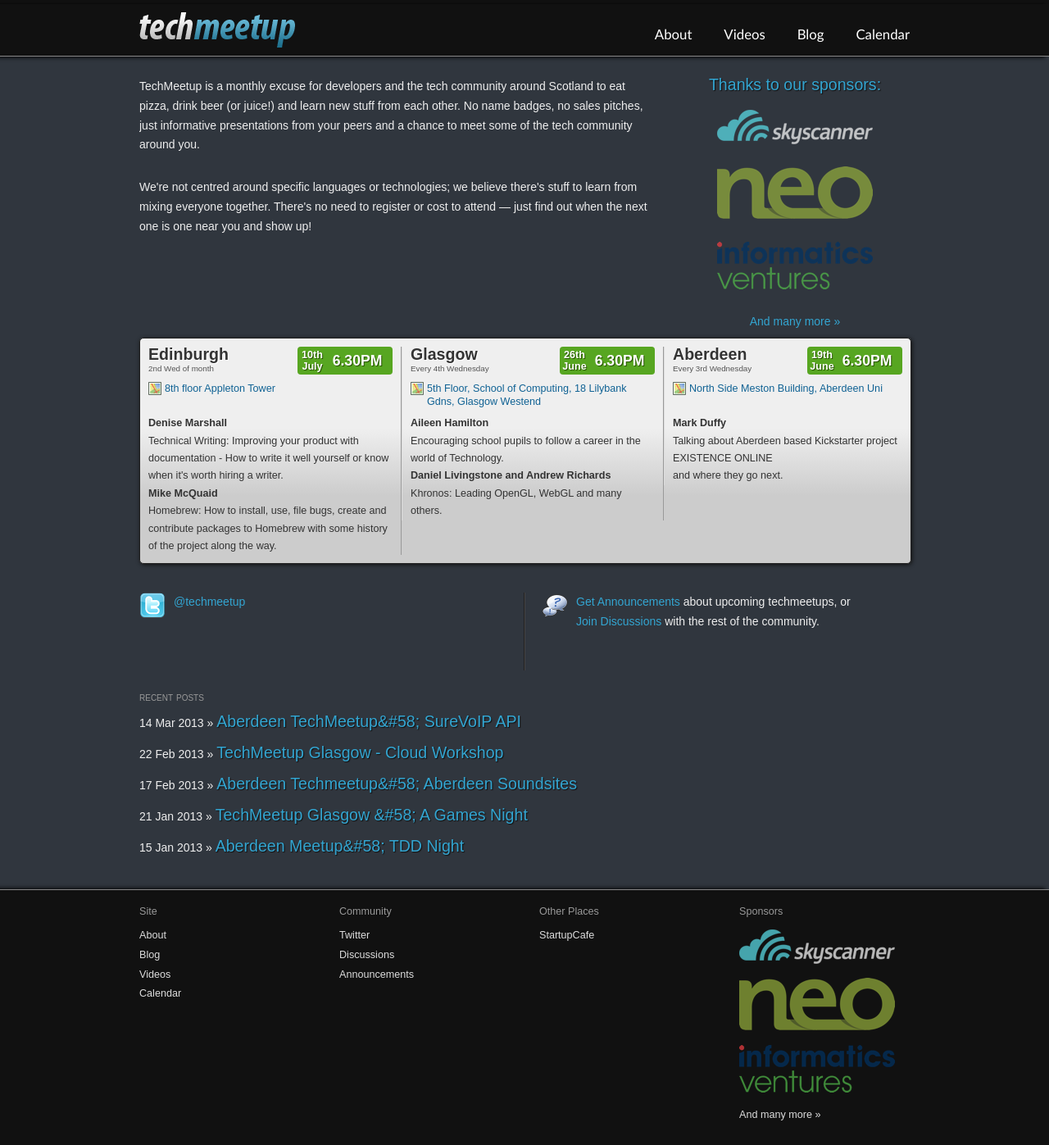
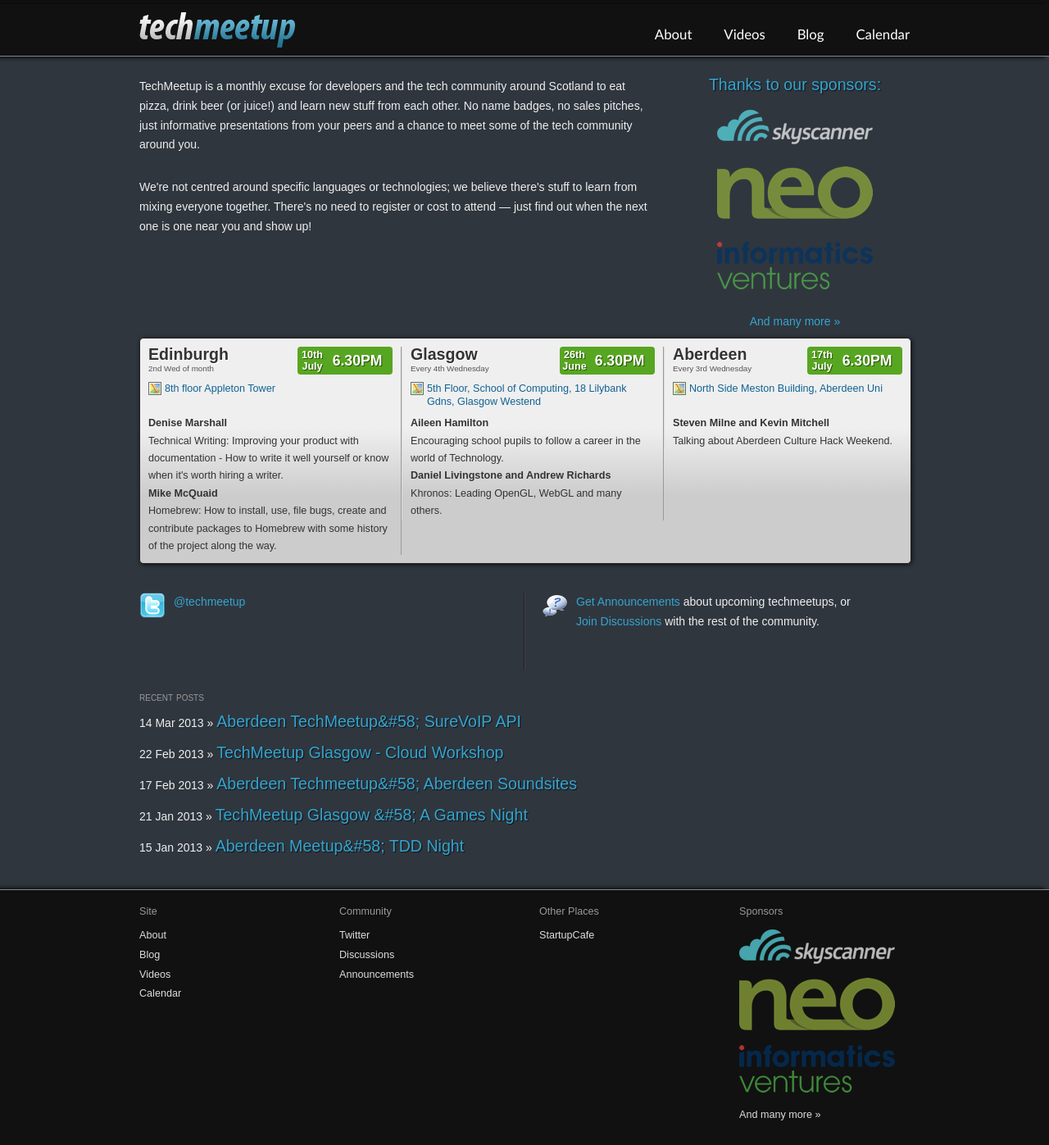
Before and after one commit to techmeetup/techmeetup.co.uk, a Jekyll site: the page built from index.html, in a window 1280 px wide. Shown: the whole page at 82% size. Built offline with Jekyll 4.4.1, drawn with Linux system fonts in a browser that asks for light colours; Markdown is read by kramdown in place of the engine named in the settings.

Commit message:
Update index.html

```diff
--- a/index.html
+++ b/index.html
@@ -86,16 +86,15 @@
     <span>Every 3rd Wednesday</span>
     <p><a href="http://maps.google.co.uk/maps?f=q&amp;source=s_q&amp;hl=en&amp;geocode=&amp;q=Meston+Building+Aberdeen+University&amp;sll=57.294593,-2.400159&amp;sspn=0.017437,0.034075&amp;ie=UTF8&amp;hq=Meston+Building+Aberdeen+University&amp;hnear=&amp;l" class="map">North Side Meston Building, Aberdeen Uni</a></p>
     <p>
-      <strong>Mark Duffy</strong><br />
-      Talking about Aberdeen based Kickstarter project EXISTENCE ONLINE <br />
-      and where they go next.
+      <strong>Steven Milne and Kevin Mitchell</strong><br />
+      Talking about Aberdeen Culture Hack Weekend.
 
     </p>
     <div class="datewrapper">
       <div class="when">
         <div class="daywrap">
-          <div class="day">19th</div>
-          <div class="month">June</div>
+          <div class="day">17th</div>
+          <div class="month">July</div>
         </div>
         <div class="time">6.30PM</div>
       </div>
```
